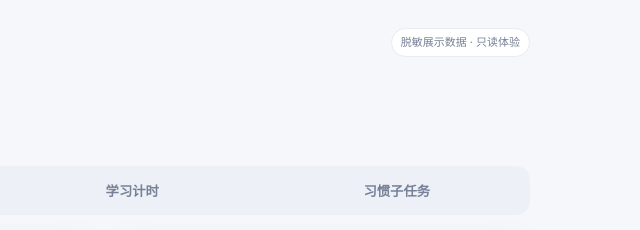
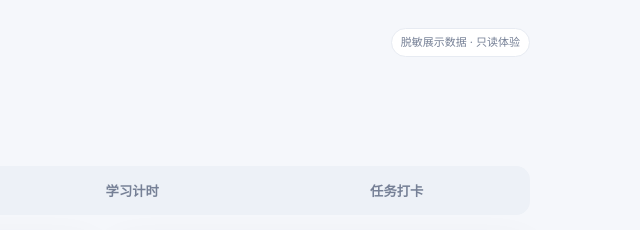
Before and after one commit to 58wpg9fr7d-code/personal-ai-workbench-demo, a plain HTML site: page index.html in a window 1280 px wide. Shown: the top 230 px of the page, 640-1280 px from the left. Drawn offline with Linux system fonts and the light colour scheme.

Commit message:
fix: 第四个tab改名为任务打卡

```diff
--- a/index.html
+++ b/index.html
@@ -708,7 +708,7 @@
           今日安排</button
         ><button data-page="inbox" aria-selected="false">AI仓库</button
         ><button data-page="focus" aria-selected="false">学习计时</button
-        ><button data-page="habits" aria-selected="false">习惯子任务</button>
+        ><button data-page="habits" aria-selected="false">任务打卡</button>
       </nav>
       <section class="page active" id="today">
         <div class="grid">
```
